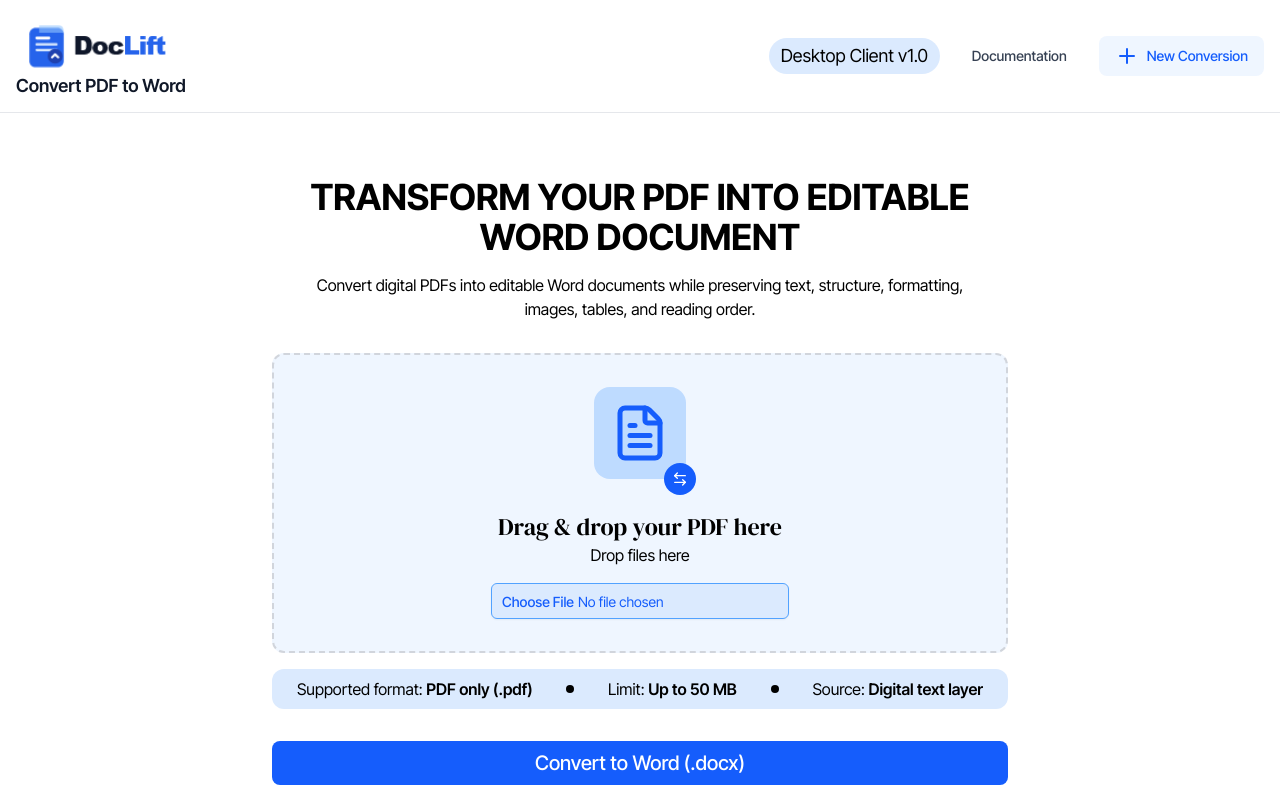
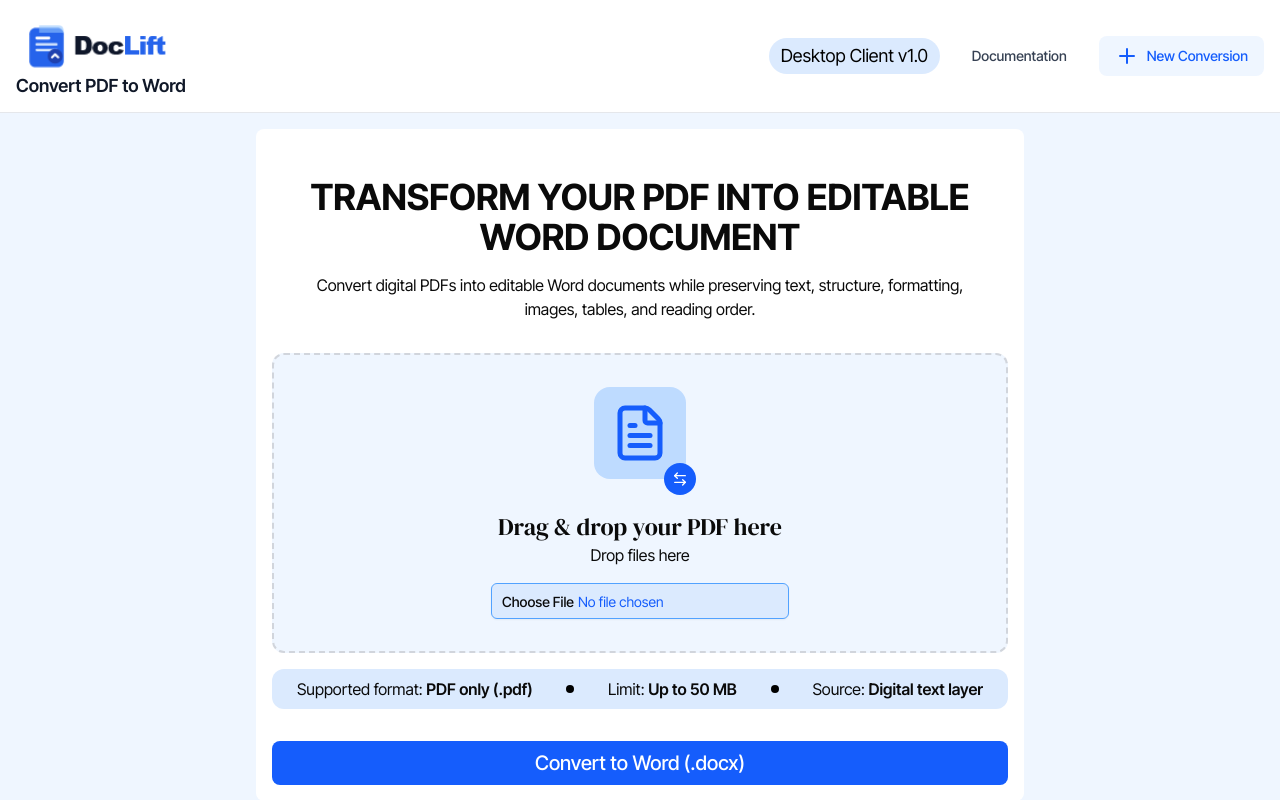
Before and after one commit to AmaliTech-Training-Academy/doclift, a Next.js app in the folder apps/web/: page / in a window 1280 px wide. Shown: the top 800 px of the page. Built offline with nearby package versions, Linux system fonts and the light colour scheme.

Commit message:
Fixed shadcn component styling dependency in global.tsx

```diff
--- a/apps/web/src/app/globals.css
+++ b/apps/web/src/app/globals.css
@@ -2,20 +2,61 @@
 @import "tw-animate-css";
 @import "shadcn/tailwind.css";
 
-@custom-variant dark (&:is(.dark *));
+:root {
+  --background: #EFF6FF;
+  --foreground: #0a0a0a;
+
+  --card: #ffffff;
+  --card-foreground: #09090b;
+
+  --popover: #ffffff;
+  --popover-foreground: #09090b;
+
+  --primary: #2563eb;
+  --primary-foreground: #ffffff;
+
+  --secondary: #eff6ff;
+  --secondary-foreground: #1d4ed8;
+
+  --muted: #f4f4f5;
+  --muted-foreground: #71717a;
+
+  --accent: #f4f4f5;
+  --accent-foreground: #09090b;
+
+  --destructive: #ef4444;
+  --destructive-foreground: #ffffff;
+
+  --border: #e4e4e7;
+  --input: #e4e4e7;
+  --ring: #2563eb;
+
+  --radius: 0.5rem;
+}
 
 @theme inline {
   --color-background: var(--background);
   --color-foreground: var(--foreground);
+  --color-card: var(--card);
+  --color-card-foreground: var(--card-foreground);
+  --color-popover: var(--popover);
+  --color-popover-foreground: var(--popover-foreground);
+  --color-primary: var(--primary);
+  --color-primary-foreground: var(--primary-foreground);
+  --color-secondary: var(--secondary);
+  --color-secondary-foreground: var(--secondary-foreground);
+  --color-muted: var(--muted);
+  --color-muted-foreground: var(--muted-foreground);
+  --color-accent: var(--accent);
+  --color-accent-foreground: var(--accent-foreground);
+  --color-destructive: var(--destructive);
+  --color-destructive-foreground: var(--destructive-foreground);
+  --color-border: var(--border);
+  --color-input: var(--input);
+  --color-ring: var(--ring);
+
   --font-sans: var(--font-body);
   --font-heading: var(--font-heading);
-}
-
-@media (prefers-color-scheme: dark) {
-  :root {
-    --background: #EFF6FF;
-    --foreground: #0a0a0a;
-  }
 }
 
 body {
--- a/apps/web/src/components/ui/Card.tsx
+++ b/apps/web/src/components/ui/Card.tsx
@@ -8,7 +8,7 @@ const Card = React.forwardRef<
   <div
     ref={ref}
     className={cn(
-      "rounded-xl border border-gray-200 bg-white text-gray-950 shadow-sm dark:border-gray-800 dark:bg-gray-950 dark:text-gray-50",
+      "rounded-xl border border-gray-200 bg-white text-gray-950 shadow-sm",
       className
     )}
     {...props}
@@ -49,7 +49,7 @@ const CardDescription = React.forwardRef<
 >(({ className, ...props }, ref) => (
   <div
     ref={ref}
-    className={cn("text-sm text-gray-500 dark:text-gray-400", className)}
+    className={cn("text-sm text-gray-500", className)}
     {...props}
   />
 ))
--- a/apps/web/src/components/ui/Input.tsx
+++ b/apps/web/src/components/ui/Input.tsx
@@ -7,7 +7,7 @@ function Input({ className, type, ...props }: React.ComponentProps<"input">) {
       type={type}
       data-slot="input"
       className={cn(
-        "h-9 w-full min-w-0 rounded-md border border-input bg-transparent px-2.5 py-1 text-base shadow-xs transition-[color,box-shadow] outline-none file:inline-flex file:h-7 file:border-0 file:bg-transparent file:text-sm file:font-medium file:text-foreground placeholder:text-muted-foreground focus-visible:border-ring focus-visible:ring-3 focus-visible:ring-ring/50 disabled:pointer-events-none disabled:cursor-not-allowed disabled:opacity-50 aria-invalid:border-destructive aria-invalid:ring-3 aria-invalid:ring-destructive/20 md:text-sm dark:bg-input/30 dark:aria-invalid:border-destructive/50 dark:aria-invalid:ring-destructive/40",
+        "h-9 w-full min-w-0 rounded-md border border-input bg-transparent px-2.5 py-1 text-base shadow-xs transition-[color,box-shadow] outline-none file:inline-flex file:h-7 file:border-0 file:bg-transparent file:text-sm file:font-medium file:text-foreground placeholder:text-muted-foreground focus-visible:border-ring focus-visible:ring-3 focus-visible:ring-ring/50 disabled:pointer-events-none disabled:cursor-not-allowed disabled:opacity-50 aria-invalid:border-destructive aria-invalid:ring-3 aria-invalid:ring-destructive/20 md:text-sm",
         className
       )}
       {...props}
```
Also changed, not shown: 1 other file (tests, documents, lock files or other folders).
